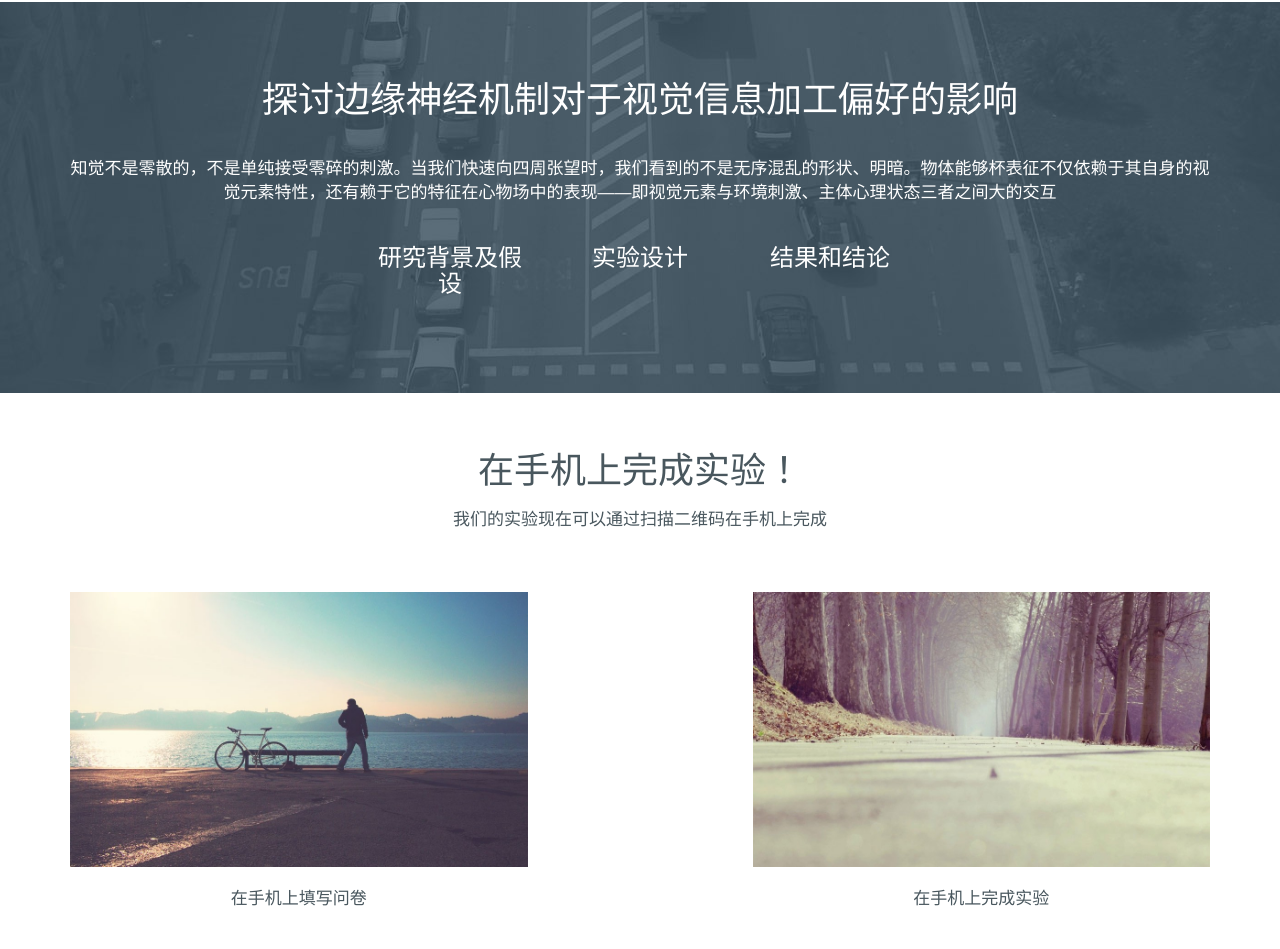
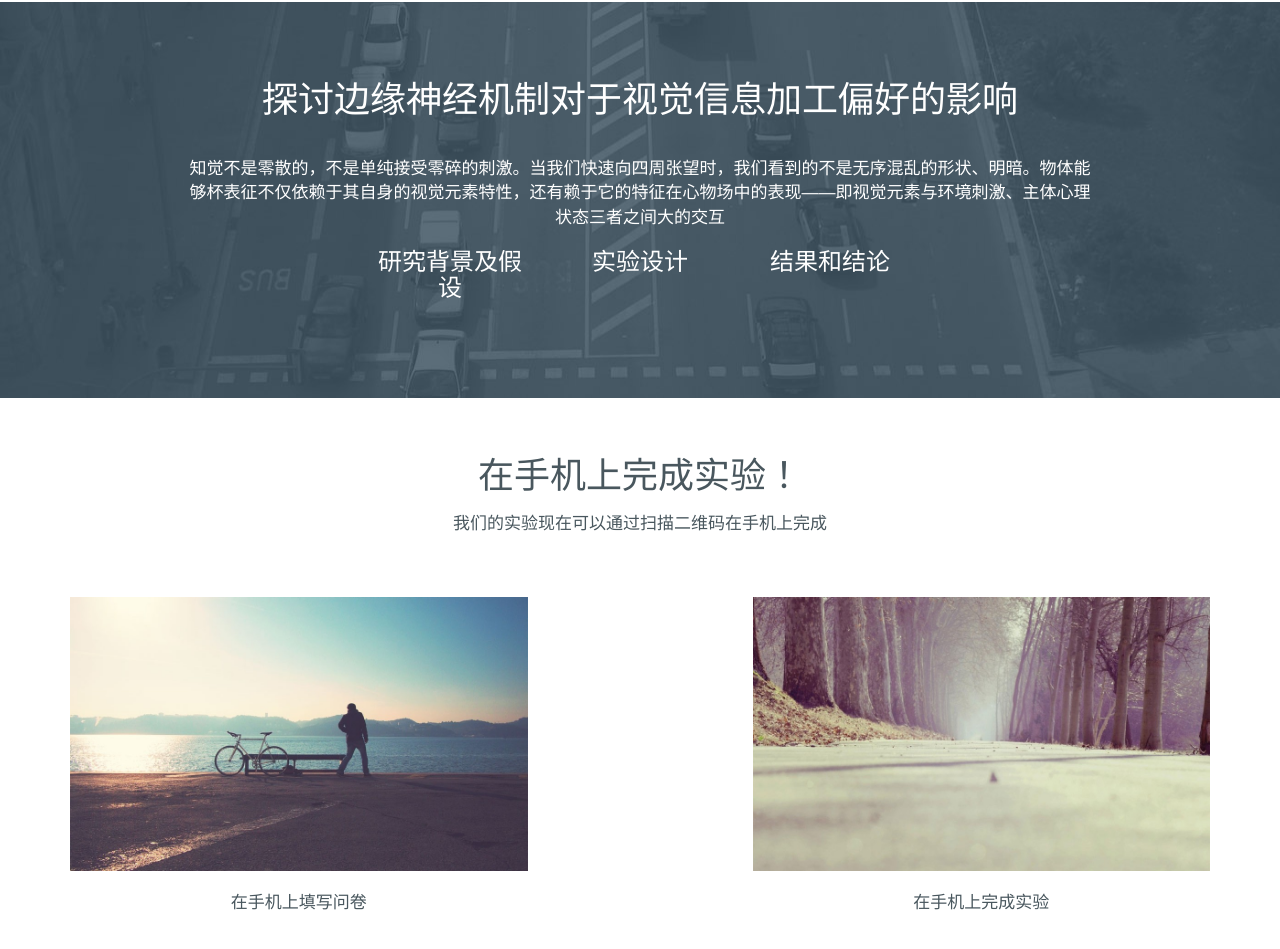
Before and after one commit to dzy199806/G238-1, a plain HTML site: page tops_93_Flusk/index1.2.html in a window 1280 px wide. Shown: the part 1470-2419 px from the top of the page. Drawn offline with nearby package versions, Linux system fonts and the light colour scheme; a script that the page names is missing; a web font is replaced by a local one.

Commit message:
改变字宽

```diff
--- a/tops_93_Flusk/assets/css/style.css
+++ b/tops_93_Flusk/assets/css/style.css
@@ -96,6 +96,10 @@ h1, h2, h3, h4, h5, h6{
 	line-height:0;
 	font-size:0;
 	overflow:hidden;
+}
+.suofang{
+	width:80%;
+	margin: 0 auto;
 }
 
 /*////////////////////////////////////////////////////////////////////////
--- a/tops_93_Flusk/index1.2.html
+++ b/tops_93_Flusk/index1.2.html
@@ -134,7 +134,7 @@
 				<div class="container text-center">
 					<h1 align="center">探讨边缘神经机制对于视觉信息加工偏好的影响</h1>
 					<br />
-						<p>
+						<p class="suofang">
 							知觉不是零散的，不是单纯接受零碎的刺激。当我们快速向四周张望时，我们看到的不是无序混乱的形状、明暗。物体能够杯表征不仅依赖于其自身的视觉元素特性，还有赖于它的特征在心物场中的表现——即视觉元素与环境刺激、主体心理状态三者之间大的交互
 						</p>
 					<div class="row"><br />
```
